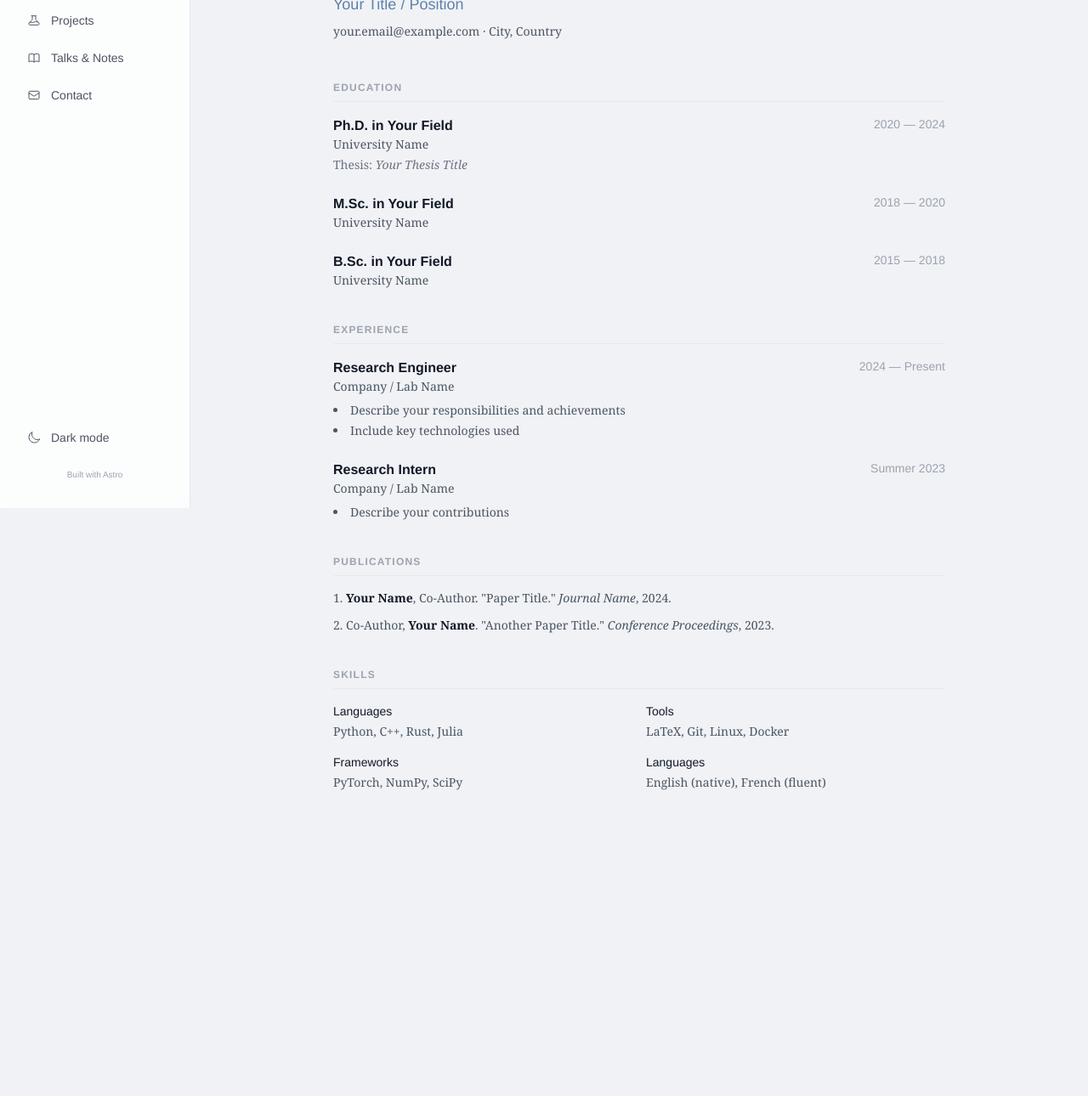
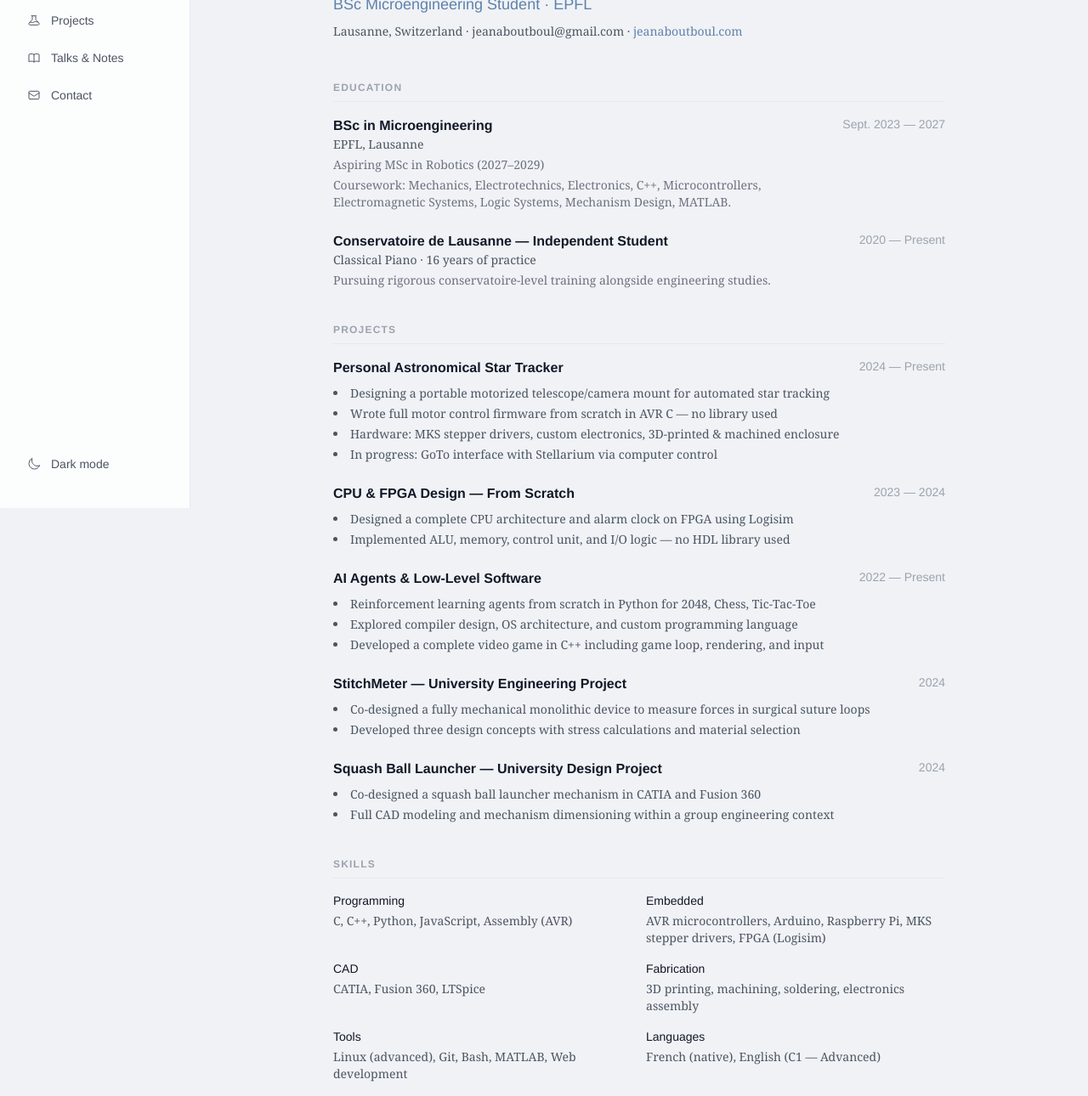
Before and after one commit to jeanleblanc/jeanaboutboul.com, an Astro site: page /cv in a window 1280 px wide. Shown: the part 202-1492 px from the top of the page at 85% size. Before the commit the page ends 1221 px from the top, so only its background shows below. Built offline with nearby package versions, Linux system fonts and the light colour scheme; Astro itself is replaced by a stand-in of ours; a web font is replaced by a local one.

Commit message:
Personalize site with Jean Aboutboul's information
- Update sidebar and mobile header: name, title (Student at EPFL)
- Rewrite CV page with full education, projects, skills, experience
- Redesign contact card: wider business-card format, real email,
  GitHub, LinkedIn, and EPFL profile links
- Update homepage hero with name and interests (robotics, embedded
  systems, low-level software)
- Update favicon initial to "J"
- Remove "Built with Astro" footer text

Co-Authored-By: Claude Opus 4.6 <noreply@anthropic.com>

```diff
--- a/src/layouts/Layout.astro
+++ b/src/layouts/Layout.astro
@@ -51,10 +51,10 @@ const navItems = [
                        dark:text-dark-text group-hover:text-nord-frost1
                        dark:group-hover:text-nord-frost3 transition-colors"
               >
-                Your Name
+                Jean Aboutboul
               </span>
               <span class="block text-xs text-gray-500 dark:text-dark-muted mt-0.5 font-sans">
-                Researcher & Engineer
+                Student at EPFL
               </span>
             </a>
 
@@ -141,9 +141,6 @@ const navItems = [
               <span class="hidden dark:inline">Light mode</span>
             </button>
 
-            <p class="text-[10px] text-gray-400 dark:text-gray-600 font-sans text-center">
-              Built with Astro
-            </p>
           </div>
         </div>
       </aside>
@@ -156,7 +153,7 @@ const navItems = [
                dark:border-dark-card dark:bg-dark/90"
       >
         <a href="/" class="font-sans font-bold text-gray-900 dark:text-dark-text">
-          Your Name
+          Jean Aboutboul
         </a>
         <button
           id="mobile-menu-btn"
--- a/src/pages/contact.astro
+++ b/src/pages/contact.astro
@@ -2,102 +2,91 @@
 import Layout from "../layouts/Layout.astro";
 ---
 
-<Layout title="Contact" description="Get in touch">
+<Layout title="Contact — Jean Aboutboul" description="Get in touch">
   <div class="flex min-h-[60vh] items-center">
     <div class="mx-auto text-center">
-      <!-- Business-card inspired layout -->
+      <!-- Physical business card: ~3.5 × 2 in ratio (roughly 7:4) -->
       <div
-        class="mx-auto max-w-md border border-surface-secondary bg-white p-12
-               shadow-sm dark:border-dark-card dark:bg-dark-secondary"
+        class="mx-auto w-full max-w-xl border border-surface-secondary bg-white
+               px-14 py-10 shadow-sm dark:border-dark-card dark:bg-dark-secondary"
+        style="aspect-ratio: 7 / 4;"
       >
+        <div class="flex h-full flex-col items-center justify-center">
           <h1
-          class="font-sans text-2xl font-bold tracking-[0.2em] text-gray-900
+            class="font-sans text-2xl font-bold tracking-[0.25em] text-gray-900
                    dark:text-dark-text uppercase"
           >
-          Your Name
+            Jean Aboutboul
           </h1>
 
-        <div class="mt-1 h-px w-16 mx-auto bg-nord-frost1"></div>
+          <div class="mt-2 h-px w-20 bg-nord-frost1"></div>
 
           <p
-          class="mt-4 font-sans text-xs tracking-[0.15em] text-gray-500
+            class="mt-4 font-sans text-[11px] tracking-[0.18em] text-gray-500
                    dark:text-dark-muted uppercase"
           >
-          Researcher & Engineer
+            Microengineering Student &middot; EPFL
           </p>
 
-        <div class="mt-8 space-y-3">
+          <p class="mt-1 font-sans text-[11px] tracking-[0.08em] text-gray-400 dark:text-gray-500">
+            Lausanne, Switzerland
+          </p>
+
+          <div class="mt-6">
             <a
-            href="mailto:your.email@example.com"
-            class="block font-sans text-sm text-gray-600 hover:text-nord-frost1
+              href="mailto:jeanaboutboul@gmail.com"
+              class="font-sans text-sm text-gray-600 hover:text-nord-frost1
                      dark:text-dark-muted dark:hover:text-nord-frost3 transition-colors"
             >
-            your.email@example.com
+              jeanaboutboul@gmail.com
             </a>
           </div>
 
-        <div class="mt-8 flex items-center justify-center gap-6">
+          <div class="mt-6 flex items-center justify-center gap-8">
             <!-- GitHub -->
             <a
-            href="https://github.com/yourusername"
+              href="https://github.com/jeanleblanc"
               target="_blank"
               rel="noopener noreferrer"
               class="text-gray-400 hover:text-gray-900 dark:text-gray-500
                      dark:hover:text-dark-text transition-colors"
               aria-label="GitHub"
             >
-            <svg class="h-5 w-5" fill="currentColor" viewBox="0 0 24 24">
+              <svg class="h-[18px] w-[18px]" fill="currentColor" viewBox="0 0 24 24">
                 <path d="M12 0c-6.626 0-12 5.373-12 12 0 5.302 3.438 9.8 8.207 11.387.599.111.793-.261.793-.577v-2.234c-3.338.726-4.033-1.416-4.033-1.416-.546-1.387-1.333-1.756-1.333-1.756-1.089-.745.083-.729.083-.729 1.205.084 1.839 1.237 1.839 1.237 1.07 1.834 2.807 1.304 3.492.997.107-.775.418-1.305.762-1.604-2.665-.305-5.467-1.334-5.467-5.931 0-1.311.469-2.381 1.236-3.221-.124-.303-.535-1.524.117-3.176 0 0 1.008-.322 3.301 1.23.957-.266 1.983-.399 3.003-.404 1.02.005 2.047.138 3.006.404 2.291-1.552 3.297-1.23 3.297-1.23.653 1.653.242 2.874.118 3.176.77.84 1.235 1.911 1.235 3.221 0 4.609-2.807 5.624-5.479 5.921.43.372.823 1.102.823 2.222v3.293c0 .319.192.694.801.576 4.765-1.589 8.199-6.086 8.199-11.386 0-6.627-5.373-12-12-12z" />
               </svg>
             </a>
 
             <!-- LinkedIn -->
             <a
-            href="https://linkedin.com/in/yourusername"
+              href="https://www.linkedin.com/in/jean-a-724358231/"
               target="_blank"
               rel="noopener noreferrer"
               class="text-gray-400 hover:text-gray-900 dark:text-gray-500
                      dark:hover:text-dark-text transition-colors"
               aria-label="LinkedIn"
             >
-            <svg class="h-5 w-5" fill="currentColor" viewBox="0 0 24 24">
+              <svg class="h-[18px] w-[18px]" fill="currentColor" viewBox="0 0 24 24">
                 <path d="M20.447 20.452h-3.554v-5.569c0-1.328-.027-3.037-1.852-3.037-1.853 0-2.136 1.445-2.136 2.939v5.667H9.351V9h3.414v1.561h.046c.477-.9 1.637-1.85 3.37-1.85 3.601 0 4.267 2.37 4.267 5.455v6.286zM5.337 7.433c-1.144 0-2.063-.926-2.063-2.065 0-1.138.92-2.063 2.063-2.063 1.14 0 2.064.925 2.064 2.063 0 1.139-.925 2.065-2.064 2.065zm1.782 13.019H3.555V9h3.564v11.452zM22.225 0H1.771C.792 0 0 .774 0 1.729v20.542C0 23.227.792 24 1.771 24h20.451C23.2 24 24 23.227 24 22.271V1.729C24 .774 23.2 0 22.222 0h.003z" />
               </svg>
             </a>
 
-          <!-- Twitter / X -->
+            <!-- EPFL -->
             <a
-            href="https://twitter.com/yourusername"
+              href="https://people.epfl.ch/jean.aboutboul"
               target="_blank"
               rel="noopener noreferrer"
               class="text-gray-400 hover:text-gray-900 dark:text-gray-500
                      dark:hover:text-dark-text transition-colors"
-            aria-label="Twitter"
+              aria-label="EPFL"
             >
-            <svg class="h-5 w-5" fill="currentColor" viewBox="0 0 24 24">
-              <path d="M18.244 2.25h3.308l-7.227 8.26 8.502 11.24H16.17l-5.214-6.817L4.99 21.75H1.68l7.73-8.835L1.254 2.25H8.08l4.713 6.231zm-1.161 17.52h1.833L7.084 4.126H5.117z" />
-            </svg>
-          </a>
-
-          <!-- Google Scholar -->
-          <a
-            href="https://scholar.google.com/citations?user=YOURID"
-            target="_blank"
-            rel="noopener noreferrer"
-            class="text-gray-400 hover:text-gray-900 dark:text-gray-500
-                   dark:hover:text-dark-text transition-colors"
-            aria-label="Google Scholar"
-          >
-            <svg class="h-5 w-5" fill="currentColor" viewBox="0 0 24 24">
-              <path d="M5.242 13.769L0 9.5 12 0l12 9.5-5.242 4.269C17.548 11.249 14.978 9.5 12 9.5c-2.977 0-5.548 1.748-6.758 4.269zM12 10a7 7 0 1 0 0 14 7 7 0 0 0 0-14z" />
+              <svg class="h-[18px] w-[18px]" fill="currentColor" viewBox="0 0 24 24">
+                <path d="M12 3L1 9l4 2.18v6L12 21l7-3.82v-6l2-1.09V17h2V9L12 3zm6.82 6L12 12.72 5.18 9 12 5.28 18.82 9zM17 15.99l-5 2.73-5-2.73v-3.72L12 15l5-2.73v3.72z"/>
               </svg>
             </a>
           </div>
         </div>
-
-      <p class="mt-8 text-xs text-gray-400 dark:text-gray-600 font-sans">
-        Prefer email. I usually respond within 48 hours.
-      </p>
+      </div>
     </div>
   </div>
 </Layout>
--- a/src/pages/cv.astro
+++ b/src/pages/cv.astro
@@ -2,7 +2,7 @@
 import Layout from "../layouts/Layout.astro";
 ---
 
-<Layout title="CV" description="Curriculum Vitae">
+<Layout title="CV — Jean Aboutboul" description="Curriculum Vitae of Jean Aboutboul">
   <div class="relative">
     <!-- Download button -->
     <div class="mb-8 flex items-center justify-between">
@@ -29,13 +29,14 @@ import Layout from "../layouts/Layout.astro";
     <!-- ═══ Header ═══ -->
     <section class="mb-12">
       <h2 class="font-sans text-2xl font-bold text-gray-900 dark:text-dark-text">
-        Your Name
+        Jean Aboutboul
       </h2>
       <p class="mt-1 font-sans text-lg text-nord-frost1 dark:text-nord-frost3">
-        Your Title / Position
+        BSc Microengineering Student &middot; EPFL
       </p>
       <p class="mt-2 text-sm text-gray-600 dark:text-dark-muted">
-        your.email@example.com &middot; City, Country
+        Lausanne, Switzerland &middot; jeanaboutboul@gmail.com &middot;
+        <a href="https://jeanaboutboul.com" class="text-nord-frost1 hover:underline dark:text-nord-frost3">jeanaboutboul.com</a>
       </p>
     </section>
 
@@ -48,40 +49,154 @@ import Layout from "../layouts/Layout.astro";
         <div class="flex justify-between items-start">
           <div>
             <h4 class="font-sans font-semibold text-gray-900 dark:text-dark-text">
-              Ph.D. in Your Field
+              BSc in Microengineering
             </h4>
-            <p class="text-sm text-gray-600 dark:text-dark-muted">University Name</p>
+            <p class="text-sm text-gray-600 dark:text-dark-muted">EPFL, Lausanne</p>
             <p class="text-sm text-gray-500 dark:text-gray-500 mt-1">
-              Thesis: <em>Your Thesis Title</em>
+              Aspiring MSc in Robotics (2027–2029)
+            </p>
+            <p class="text-sm text-gray-500 dark:text-gray-500 mt-1">
+              Coursework: Mechanics, Electrotechnics, Electronics, C++, Microcontrollers,
+              Electromagnetic Systems, Logic Systems, Mechanism Design, MATLAB.
             </p>
           </div>
           <span class="text-sm text-gray-400 dark:text-gray-500 font-sans whitespace-nowrap ml-4">
-            2020 — 2024
+            Sept. 2023 — 2027
           </span>
         </div>
 
         <div class="flex justify-between items-start">
           <div>
             <h4 class="font-sans font-semibold text-gray-900 dark:text-dark-text">
-              M.Sc. in Your Field
+              Conservatoire de Lausanne — Independent Student
             </h4>
-            <p class="text-sm text-gray-600 dark:text-dark-muted">University Name</p>
+            <p class="text-sm text-gray-600 dark:text-dark-muted">Classical Piano &middot; 16 years of practice</p>
+            <p class="text-sm text-gray-500 dark:text-gray-500 mt-1">
+              Pursuing rigorous conservatoire-level training alongside engineering studies.
+            </p>
           </div>
           <span class="text-sm text-gray-400 dark:text-gray-500 font-sans whitespace-nowrap ml-4">
-            2018 — 2020
+            2020 — Present
+          </span>
+        </div>
+      </div>
+    </section>
+
+    <!-- ═══ Projects ═══ -->
+    <section class="mb-10">
+      <h3 class="font-sans text-xs font-semibold uppercase tracking-widest text-gray-400 dark:text-gray-500 mb-4 border-b border-surface-secondary dark:border-dark-card pb-2">
+        Projects
+      </h3>
+      <div class="space-y-6">
+        <div class="flex justify-between items-start">
+          <div>
+            <h4 class="font-sans font-semibold text-gray-900 dark:text-dark-text">
+              Personal Astronomical Star Tracker
+            </h4>
+            <ul class="mt-2 space-y-1 text-sm text-gray-600 dark:text-dark-muted list-disc list-inside">
+              <li>Designing a portable motorized telescope/camera mount for automated star tracking</li>
+              <li>Wrote full motor control firmware from scratch in AVR C — no library used</li>
+              <li>Hardware: MKS stepper drivers, custom electronics, 3D-printed &amp; machined enclosure</li>
+              <li>In progress: GoTo interface with Stellarium via computer control</li>
+            </ul>
+          </div>
+          <span class="text-sm text-gray-400 dark:text-gray-500 font-sans whitespace-nowrap ml-4">
+            2024 — Present
           </span>
         </div>
 
         <div class="flex justify-between items-start">
           <div>
             <h4 class="font-sans font-semibold text-gray-900 dark:text-dark-text">
-              B.Sc. in Your Field
+              CPU &amp; FPGA Design — From Scratch
             </h4>
-            <p class="text-sm text-gray-600 dark:text-dark-muted">University Name</p>
+            <ul class="mt-2 space-y-1 text-sm text-gray-600 dark:text-dark-muted list-disc list-inside">
+              <li>Designed a complete CPU architecture and alarm clock on FPGA using Logisim</li>
+              <li>Implemented ALU, memory, control unit, and I/O logic — no HDL library used</li>
+            </ul>
           </div>
           <span class="text-sm text-gray-400 dark:text-gray-500 font-sans whitespace-nowrap ml-4">
-            2015 — 2018
+            2023 — 2024
           </span>
+        </div>
+
+        <div class="flex justify-between items-start">
+          <div>
+            <h4 class="font-sans font-semibold text-gray-900 dark:text-dark-text">
+              AI Agents &amp; Low-Level Software
+            </h4>
+            <ul class="mt-2 space-y-1 text-sm text-gray-600 dark:text-dark-muted list-disc list-inside">
+              <li>Reinforcement learning agents from scratch in Python for 2048, Chess, Tic-Tac-Toe</li>
+              <li>Explored compiler design, OS architecture, and custom programming language</li>
+              <li>Developed a complete video game in C++ including game loop, rendering, and input</li>
+            </ul>
+          </div>
+          <span class="text-sm text-gray-400 dark:text-gray-500 font-sans whitespace-nowrap ml-4">
+            2022 — Present
+          </span>
+        </div>
+
+        <div class="flex justify-between items-start">
+          <div>
+            <h4 class="font-sans font-semibold text-gray-900 dark:text-dark-text">
+              StitchMeter — University Engineering Project
+            </h4>
+            <ul class="mt-2 space-y-1 text-sm text-gray-600 dark:text-dark-muted list-disc list-inside">
+              <li>Co-designed a fully mechanical monolithic device to measure forces in surgical suture loops</li>
+              <li>Developed three design concepts with stress calculations and material selection</li>
+            </ul>
+          </div>
+          <span class="text-sm text-gray-400 dark:text-gray-500 font-sans whitespace-nowrap ml-4">
+            2024
+          </span>
+        </div>
+
+        <div class="flex justify-between items-start">
+          <div>
+            <h4 class="font-sans font-semibold text-gray-900 dark:text-dark-text">
+              Squash Ball Launcher — University Design Project
+            </h4>
+            <ul class="mt-2 space-y-1 text-sm text-gray-600 dark:text-dark-muted list-disc list-inside">
+              <li>Co-designed a squash ball launcher mechanism in CATIA and Fusion 360</li>
+              <li>Full CAD modeling and mechanism dimensioning within a group engineering context</li>
+            </ul>
+          </div>
+          <span class="text-sm text-gray-400 dark:text-gray-500 font-sans whitespace-nowrap ml-4">
+            2024
+          </span>
+        </div>
+      </div>
+    </section>
+
+    <!-- ═══ Skills ═══ -->
+    <section class="mb-10">
+      <h3 class="font-sans text-xs font-semibold uppercase tracking-widest text-gray-400 dark:text-gray-500 mb-4 border-b border-surface-secondary dark:border-dark-card pb-2">
+        Skills
+      </h3>
+      <div class="grid grid-cols-2 gap-4 text-sm">
+        <div>
+          <h4 class="font-sans font-medium text-gray-900 dark:text-dark-text mb-1">Programming</h4>
+          <p class="text-gray-600 dark:text-dark-muted">C, C++, Python, JavaScript, Assembly (AVR)</p>
+        </div>
+        <div>
+          <h4 class="font-sans font-medium text-gray-900 dark:text-dark-text mb-1">Embedded</h4>
+          <p class="text-gray-600 dark:text-dark-muted">AVR microcontrollers, Arduino, Raspberry Pi, MKS stepper drivers, FPGA (Logisim)</p>
+        </div>
+        <div>
+          <h4 class="font-sans font-medium text-gray-900 dark:text-dark-text mb-1">CAD</h4>
+          <p class="text-gray-600 dark:text-dark-muted">CATIA, Fusion 360, LTSpice</p>
+        </div>
+        <div>
+          <h4 class="font-sans font-medium text-gray-900 dark:text-dark-text mb-1">Fabrication</h4>
+          <p class="text-gray-600 dark:text-dark-muted">3D printing, machining, soldering, electronics assembly</p>
+        </div>
+        <div>
+          <h4 class="font-sans font-medium text-gray-900 dark:text-dark-text mb-1">Tools</h4>
+          <p class="text-gray-600 dark:text-dark-muted">Linux (advanced), Git, Bash, MATLAB, Web development</p>
+        </div>
+        <div>
+          <h4 class="font-sans font-medium text-gray-900 dark:text-dark-text mb-1">Languages</h4>
+          <p class="text-gray-600 dark:text-dark-muted">French (native), English (C1 — Advanced)</p>
         </div>
       </div>
     </section>
@@ -95,78 +210,42 @@ import Layout from "../layouts/Layout.astro";
         <div class="flex justify-between items-start">
           <div>
             <h4 class="font-sans font-semibold text-gray-900 dark:text-dark-text">
-              Research Engineer
+              Intern — Ajinomatrix
             </h4>
-            <p class="text-sm text-gray-600 dark:text-dark-muted">Company / Lab Name</p>
+            <p class="text-sm text-gray-600 dark:text-dark-muted">AI Sensory Analytics &middot; Collaboration with University of Helsinki</p>
             <ul class="mt-2 space-y-1 text-sm text-gray-600 dark:text-dark-muted list-disc list-inside">
-              <li>Describe your responsibilities and achievements</li>
-              <li>Include key technologies used</li>
+              <li>Assisted in data processing and programming for AI-based sensory analysis systems</li>
             </ul>
           </div>
           <span class="text-sm text-gray-400 dark:text-gray-500 font-sans whitespace-nowrap ml-4">
-            2024 — Present
+            Summer 2023
           </span>
         </div>
 
         <div class="flex justify-between items-start">
           <div>
             <h4 class="font-sans font-semibold text-gray-900 dark:text-dark-text">
-              Research Intern
+              Piano Teaching Assistant — Conservatoire de Lausanne
             </h4>
-            <p class="text-sm text-gray-600 dark:text-dark-muted">Company / Lab Name</p>
             <ul class="mt-2 space-y-1 text-sm text-gray-600 dark:text-dark-muted list-disc list-inside">
-              <li>Describe your contributions</li>
+              <li>Assisted in teaching classical piano within the conservatoire environment</li>
             </ul>
           </div>
           <span class="text-sm text-gray-400 dark:text-gray-500 font-sans whitespace-nowrap ml-4">
-            Summer 2023
+            2022 — Present
           </span>
         </div>
       </div>
     </section>
 
-    <!-- ═══ Publications ═══ -->
+    <!-- ═══ Extracurricular ═══ -->
     <section class="mb-10">
       <h3 class="font-sans text-xs font-semibold uppercase tracking-widest text-gray-400 dark:text-gray-500 mb-4 border-b border-surface-secondary dark:border-dark-card pb-2">
-        Publications
+        Extracurricular
       </h3>
-      <ol class="space-y-3 list-decimal list-inside">
-        <li class="text-sm text-gray-600 dark:text-dark-muted">
-          <strong class="text-gray-900 dark:text-dark-text">Your Name</strong>, Co-Author.
-          "Paper Title."
-          <em>Journal Name</em>, 2024.
-        </li>
-        <li class="text-sm text-gray-600 dark:text-dark-muted">
-          Co-Author, <strong class="text-gray-900 dark:text-dark-text">Your Name</strong>.
-          "Another Paper Title."
-          <em>Conference Proceedings</em>, 2023.
-        </li>
-      </ol>
-    </section>
-
-    <!-- ═══ Skills ═══ -->
-    <section class="mb-10">
-      <h3 class="font-sans text-xs font-semibold uppercase tracking-widest text-gray-400 dark:text-gray-500 mb-4 border-b border-surface-secondary dark:border-dark-card pb-2">
-        Skills
-      </h3>
-      <div class="grid grid-cols-2 gap-4 text-sm">
-        <div>
-          <h4 class="font-sans font-medium text-gray-900 dark:text-dark-text mb-1">Languages</h4>
-          <p class="text-gray-600 dark:text-dark-muted">Python, C++, Rust, Julia</p>
-        </div>
-        <div>
-          <h4 class="font-sans font-medium text-gray-900 dark:text-dark-text mb-1">Tools</h4>
-          <p class="text-gray-600 dark:text-dark-muted">LaTeX, Git, Linux, Docker</p>
-        </div>
-        <div>
-          <h4 class="font-sans font-medium text-gray-900 dark:text-dark-text mb-1">Frameworks</h4>
-          <p class="text-gray-600 dark:text-dark-muted">PyTorch, NumPy, SciPy</p>
-        </div>
-        <div>
-          <h4 class="font-sans font-medium text-gray-900 dark:text-dark-text mb-1">Languages</h4>
-          <p class="text-gray-600 dark:text-dark-muted">English (native), French (fluent)</p>
-        </div>
-      </div>
+      <p class="text-sm text-gray-600 dark:text-dark-muted">
+        EPFL Robotics Association &amp; Space Club &middot; 2024 — Present
+      </p>
     </section>
   </div>
 </Layout>
--- a/src/pages/index.astro
+++ b/src/pages/index.astro
@@ -19,7 +19,7 @@ const randomProject = shuffle(allProjects).slice(0, 1);
 const randomTalks = shuffle(allTalks).slice(0, 2);
 ---
 
-<Layout title="Home">
+<Layout title="Jean Aboutboul">
   <!-- ═══ Hero ═══ -->
   <section class="mb-16">
     <div class="relative">
@@ -30,14 +30,14 @@ const randomTalks = shuffle(allTalks).slice(0, 2);
 
       <h1 class="font-sans text-4xl font-bold tracking-tight text-gray-900 dark:text-dark-text sm:text-5xl">
         Hello, I'm
-        <span class="text-nord-frost1 dark:text-nord-frost3">Your Name</span>.
+        <span class="text-nord-frost1 dark:text-nord-frost3">Jean Aboutboul</span>.
       </h1>
 
       <p class="mt-6 text-lg leading-relaxed text-gray-600 dark:text-dark-muted max-w-2xl">
-        I'm a researcher and engineer interested in
-        <span class="text-nord-frost1 dark:text-nord-frost3">mathematics</span>,
-        <span class="text-nord-green">computer science</span>, and
-        <span class="text-nord-frost4 dark:text-nord-frost4">physics</span>.
+        I'm a microengineering student at EPFL interested in
+        <span class="text-nord-frost1 dark:text-nord-frost3">robotics</span>,
+        <span class="text-nord-green">embedded systems</span>, and
+        <span class="text-nord-frost4 dark:text-nord-frost4">low-level software</span>.
         This site is a collection of my projects, notes, and talks.
       </p>
 
```
Also changed, not shown: public/favicon.svg. Lines whose indentation alone changed are shown as unchanged.
